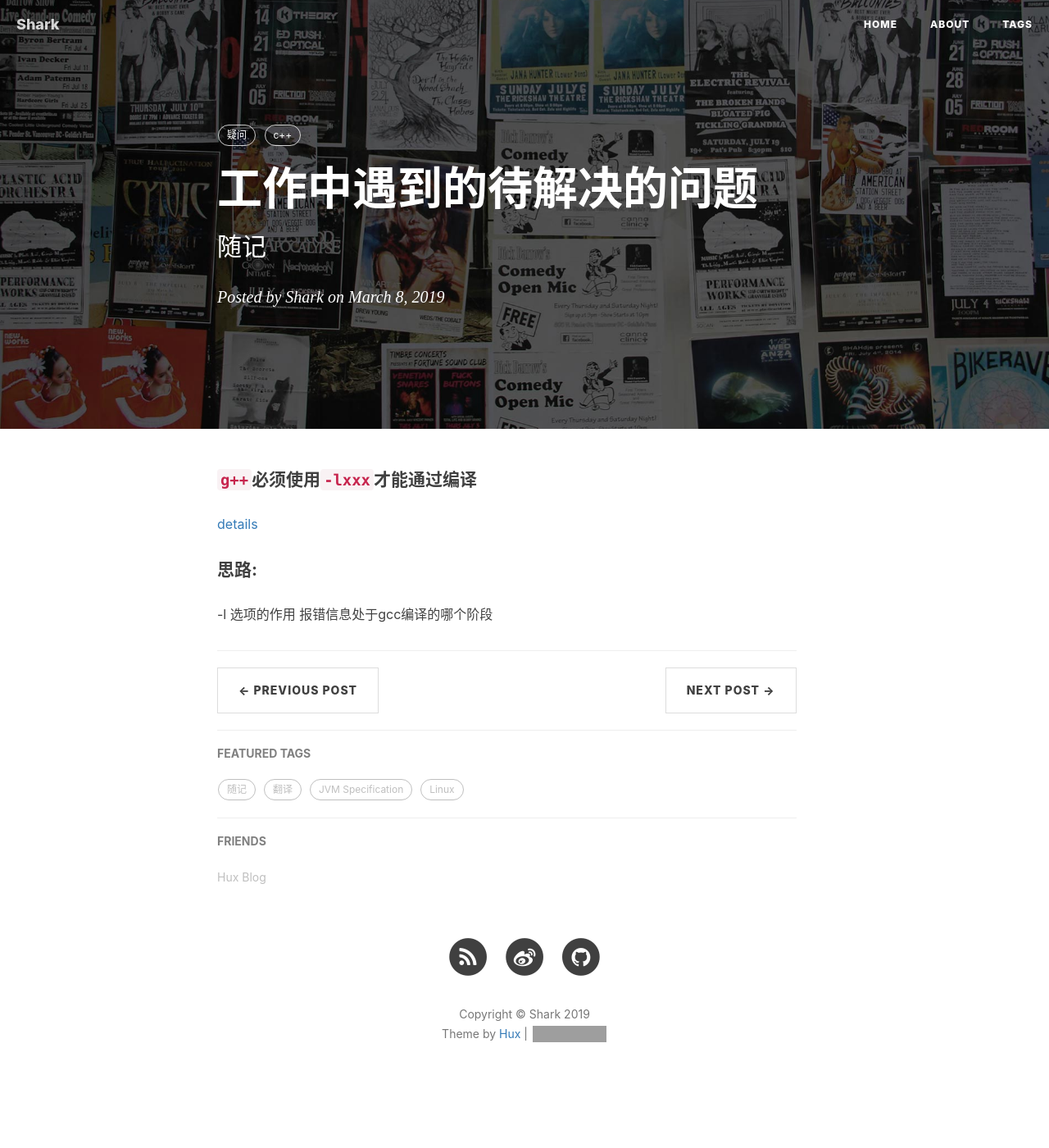
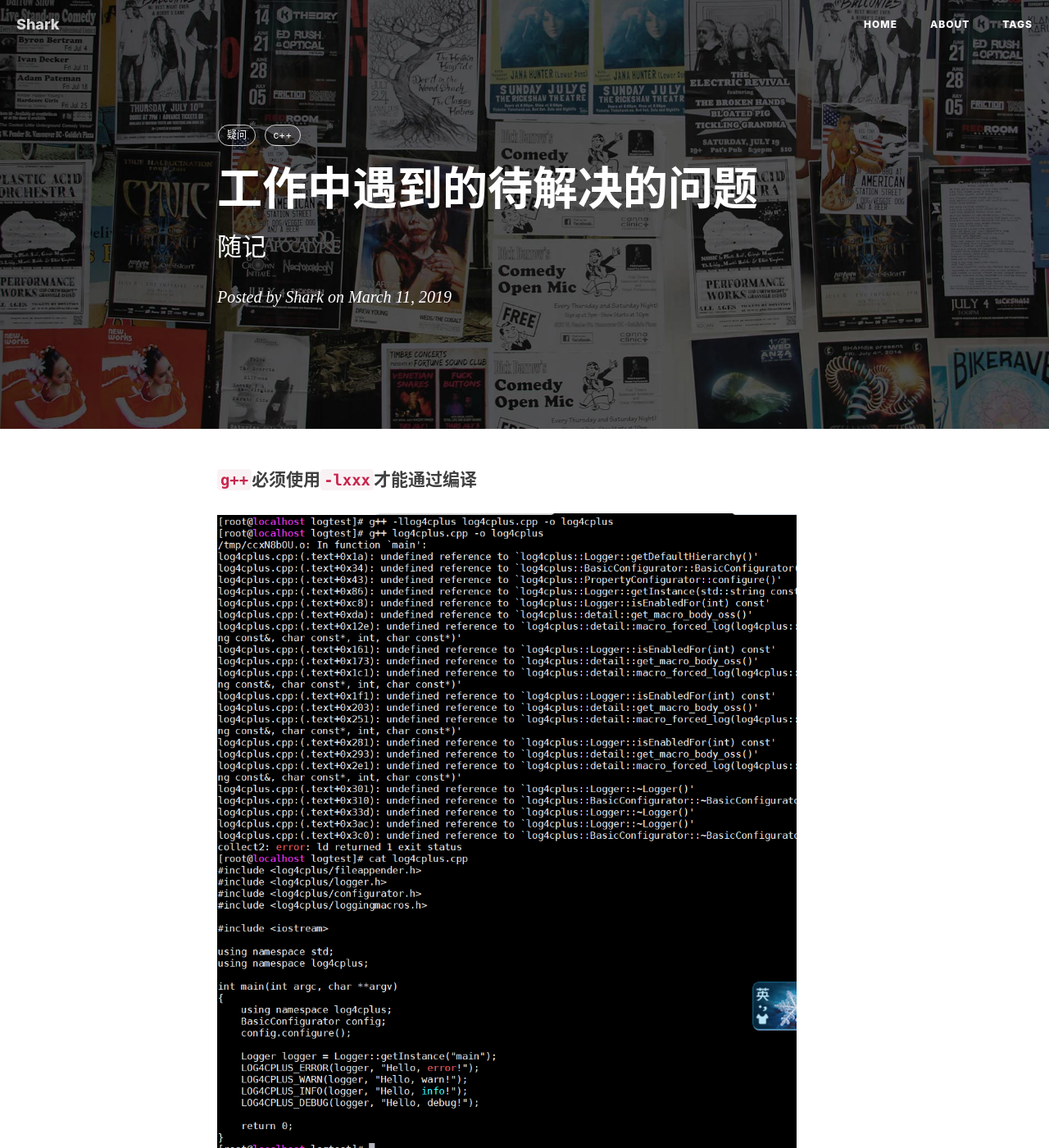
Before and after one commit to yinyuhang/yinyuhang.github.io, a Jekyll site: the page built from _posts/2019-03-11-questions-to-resolve.md, in a window 1280 px wide and 1400 px high. Shown: the whole window at 82% size. Built offline with Jekyll 4.4.1, drawn with Linux system fonts in a browser that asks for light colours; nearby versions of some CDN libraries; comment, search, counter and statistics services are not loaded; some of the changed text lies outside the part shown; grey boxes are pictures that could not be loaded.

Commit message:
補充上次提交

```diff
--- a/_posts/2019-03-11-questions-to-resolve.md
+++ b/_posts/2019-03-11-questions-to-resolve.md
@@ -2,14 +2,15 @@
 layout: post
 title: "工作中遇到的待解决的问题"
 subtitle: "随记"
-date: 2019-03-08 15:11:05
+date: 2019-03-11 20:00:05
 tag:
     - 疑问
     - c++
 ---
 
 #### `g++`必须使用`-lxxx`才能通过编译
-[details](/img/post/g++-l-error-info.png)
+![details](/img/post/g++-l-error-info.png)
 #### 思路:
 -l 选项的作用
+
 报错信息处于gcc编译的哪个阶段
```
